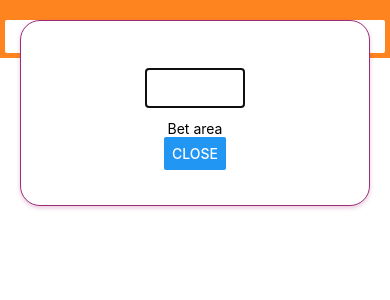
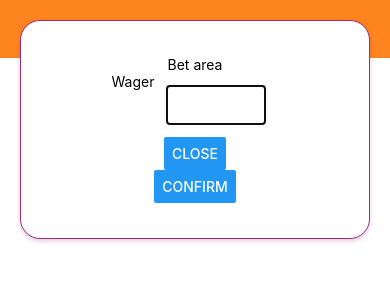
Before and after one commit to Smoopfrog/bet-book, a React Native app: screen / in a window 390 px wide. Both pictures are taken after a click on the button "NEW BET". Shown: the top 300 px of the page. Built offline with nearby package versions, Linux system fonts and the light colour scheme.

Commit message:
add title to nav bar

```diff
--- a/components/NavBar.js
+++ b/components/NavBar.js
@@ -1,18 +1,28 @@
-import { Button, View, StyleSheet, Alert } from "react-native"
+import { Button, View, StyleSheet, Alert, Text } from "react-native"
 
 const NavBar = (props) => {
   return (
     <View style={styles.container}>
       <Button color='white' title='New bet' onPress={props.openModal}/>
+      <i class="fa-solid fa-bars"></i>
+      <Text style={styles.title}>BETBOOK</Text>
     </View>
   )
 }
 
 const styles = StyleSheet.create({
   container: {
+    flexDirection:"row",
+    justifyContent: 'center',
+    alignItems: 'center',
     backgroundColor: '#FD841F',
     padding: 5,
     paddingTop: 20
+  },
+  title: {
+    color: 'white',
+    fontSize: 20,
+    fontWeight: 'bold'
   }
 })
 
--- a/components/NewBetModal.js
+++ b/components/NewBetModal.js
@@ -3,18 +3,37 @@ import { Button, Modal, StyleSheet, Text, TextInput, View } from "react-native";
 
 const NewBetModal = (props) => {
   const [title, setTitle] = useState("");
+  const [wager, setWager] = useState("");
+  const [person, setPerson] = useState("");
 
   return (
     <View style={styles.centeredView}>
       <Modal animationType="slide" transparent={true} visible={props.showModal}>
         <View style={styles.modalView}>
+          <Text>Bet area</Text>
+          {/* <Text>Description</Text>
           <TextInput
+            label="Title"
             style={styles.input}
             value={title}
             onChangeText={setTitle}
           />
-          <Text>Bet area</Text>
+          <Text>Person</Text>
+          <TextInput
+            style={styles.input}
+            value={person}
+            onChangeText={setPerson}
+          /> */}
+          <View style={styles.rowContainer}>
+            <Text style={styles.text}>Wager</Text>
+            <TextInput
+              style={styles.input}
+              value={wager}
+              onChangeText={setWager}
+            />
+          </View>
           <Button title="Close" onPress={props.closeModal} />
+          <Button title="Confirm" onPress={props.closeModal} />
         </View>
       </Modal>
     </View>
@@ -22,15 +41,9 @@ const NewBetModal = (props) => {
 };
 
 const styles = StyleSheet.create({
-  input: {
-    height: 40,
-    margin: 12,
-    width: 100,
-    borderWidth: 1,
-    padding: 10,
-  },
+
   centeredView: {
-    flex: 1,
+    flexDirection: "column",
     justifyContent: "center",
     alignItems: "center",
     marginTop: 22,
@@ -52,5 +65,21 @@ const styles = StyleSheet.create({
     shadowRadius: 4,
     elevation: 5,
   },
+  rowContainer: {
+    flexDirection: 'row'
+  },
+  text: {
+    flex: 1
+  },
+  input: {
+    flex: 2,
+    height: 40,
+    margin: 12,
+    width: 100,
+    borderWidth: 1,
+    padding: 10,
+  },
+
 });
+
 export default NewBetModal;
```
